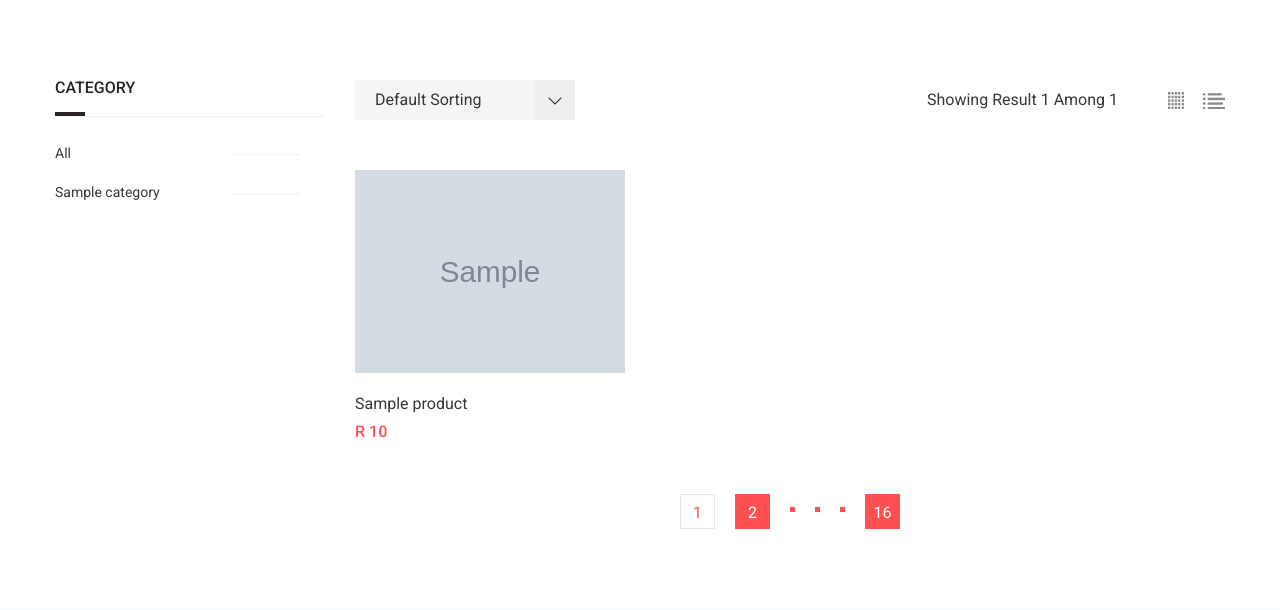
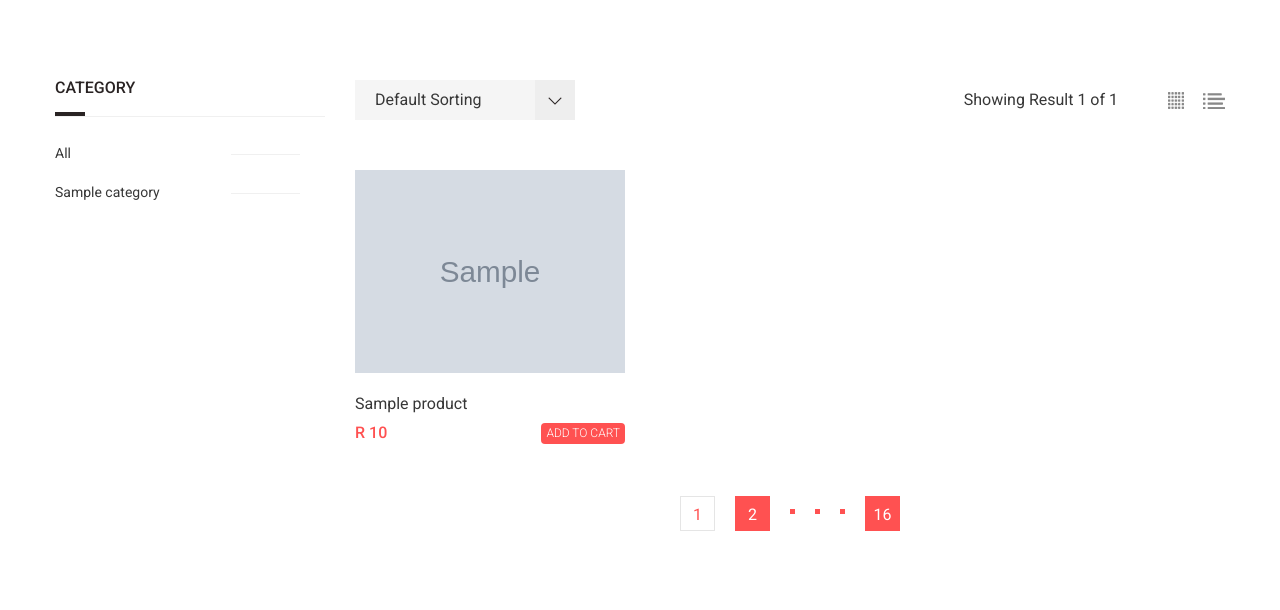
Before and after one commit to peter88tom/zelig_interiors, a Django app: page /shop in a window 1280 px wide. Shown: the part 374-984 px from the top of the page. Run offline with Django 3.2, Linux system fonts and the light colour scheme; tables that the repository leaves empty hold one stand-in row (values such as "Sample post"); grey boxes marked "Sample" are stand-in pictures; some libraries are stand-ins or nearby versions.

Commit message:
Add and remove item(s) from cart

```diff
--- a/store/templates/store/shop.html
+++ b/store/templates/store/shop.html
@@ -46,7 +46,7 @@
                                     </div>
                                     <div class="col-md-7">
                                         <div class="shop-toolbar__right d-flex justify-content-md-end justify-content-start flex-sm-row flex-column">
-                                            <p class="product-pages">Showing Result  {{products|length}} Among {{products|length}}</p>
+                                            <p class="product-pages">Showing Result  {{products|length}} of {{products|length}}</p>
                                             <div class="product-view-mode ml--50 ml-xs--0">
                                                 <a class="active" href="#" data-target="grid">
                                                     <img src="{% static 'assets/img/icons/grid.png' %}" alt="Grid">
@@ -90,11 +90,37 @@
                                                         <div class="product-price-wrapper">
                                                             <span class="money">{{product.price|currency}}</span>
                                                         </div>
-                                                        <a href="cart.html" class="add-to-cart pr--15">
-                                                            <i class="la la-plus"></i>
-                                                            <span>Add To Cart</span>
+
+                                                      {% if product|is_in_cart:request.session.cart %}
+                                                      <form action="/#{{product.id}}"  method="post">
+                                                        {% csrf_token %}
+                                                        <input hidden type="text" name='product' value='{{product.id}}'>
+                                                        <input hidden type="text" name='remove' value='True'>
+                                                        <button type="submit" class="btn btn-sm" value=" - " style="padding:10px; padding-top:0px; padding-bottom:0px; font-size:12px;">-</button>
+                                                      </form>
+
+                                                        <a href="#" class="btn btn-sm" style="padding:4px; padding-top:0px; padding-bottom:0px; font-size:12px;">
+                                                          {{product|cart_quantity:request.session.cart}} in Cart
                                                         </a>
+
+                                                      <form action="/#{{product.id}}" method="post">
+                                                          {% csrf_token %}
+                                                          <input hidden type="text" name='product' value='{{product.id}}'>
+                                                        <button type="submit" class="btn btn-sm" value=" + " style="padding:4px; padding-top:0px; padding-bottom:0px; font-size:12px;">+</button>
+                                                        </form>
+
+                                                      {% else %}
+                                                      <form action="/#{{product.id}}" method="POST" class="btn-block">
+							                                          {% csrf_token %}
+                                                        <input hidden type="text" name='product' value='{{product.id}}'>
+                                                      <button type="submit" class="btn btn-sm" style="padding:4px; padding-top:0px; padding-bottom:0px; font-size:12px; font-size:12px;">
+                                                        Add To Cart
+                                                        </button>
+                                                      </form>
+                                                      {% endif %}
+
                                                     </div>
+
                                                 </div>
                                             </div>
                                         </div>
@@ -120,17 +146,49 @@
 
                                                     </div>
                                                     <p class="product-short-description mb--20">
-                                                        Donec accumsan auctor iaculis. Sed suscipit arcu ligula, at egestas magna molestie a. Proin ac ex maximus, ultrices justo eget, sodales orci. Aliquam egestas libero ac turpis pharetra
+                                                        {% if product.description %}
+                                                            {{ product.description }}
+                                                        {% else %}
+                                                            -
+                                                        {% endif %}
                                                     </p>
+
+                                                   {% if product|is_in_cart:request.session.cart %}
                                                     <div class="ft-product-action-list d-flex align-items-center">
-                                                        <a href="cart.html" class="btn btn-size-md">Add To Cart</a>
-                                                        <a href="wishlist.html" class="ml--20 action-btn">
+
+                                                      <form action="/#{{product.id}}"  method="post">
+                                                        {% csrf_token %}
+                                                        <input hidden type="text" name='product' value='{{product.id}}'>
+                                                        <input hidden type="text" name='remove' value='True'>
+                                                        <button type="submit" class="btn btn-sm" value=" - " style="padding:10px; padding-top:0px; padding-bottom:0px; font-size:12px;">-</button>
+                                                      </form>
+
+                                                        <a href="#" class="btn btn-size-md">{{product|cart_quantity:request.session.cart}} in Cart</a>
+
+                                                      <form action="/#{{product.id}}"  method="post">
+                                                        {% csrf_token %}
+                                                        <input hidden type="text" name='product' value='{{product.id}}'>
+                                                        <button type="submit" class="btn btn-sm" value=" + " style="padding:10px; padding-top:0px; padding-bottom:0px; font-size:12px;">+</button>
+                                                      </form>
+
+                                                    </div>
+                                                  {% else %}
+
+                                                   <div class="ft-product-action-list d-flex align-items-center">
+                                                      <form action="/#{{product.id}}" method="POST" class="btn-block">
+							                                          {% csrf_token %}
+                                                        <input hidden type="text" name='product' value='{{product.id}}'>
+                                                        <a href="#" class="btn btn-size-md">Add To Cart</a>
+                                                      </form>
+                                                        <a href="#" class="ml--20 action-btn">
                                                             <i class="la la-heart-o"></i>
                                                         </a>
-                                                        <a href="wishlist.html" class="ml--20 action-btn">
+                                                        <a href="#" class="ml--20 action-btn">
                                                             <i class="la la-repeat"></i>
                                                         </a>
                                                     </div>
+
+                                                  {% endif %}
                                                 </div>
                                             </div>
                                         </div>
--- a/store/urls.py
+++ b/store/urls.py
@@ -18,7 +18,7 @@ urlpatterns = [
     path('signup', Signup.as_view(), name='signup'),
     path('login', Login.as_view(), name='login'),
     path('logout', logout, name='logout'),
-    path('cart', auth_middleware(Cart.as_view()) , name='cart'),
+    path('cart', auth_middleware(Cart.as_view()), name='cart'),
     path('check-out', CheckOut.as_view(), name='checkout'),
     path('orders', auth_middleware(OrderView.as_view()), name='orders'),
 
```
Also changed, not shown: store/views/cart.py (+31 -4 lines).
